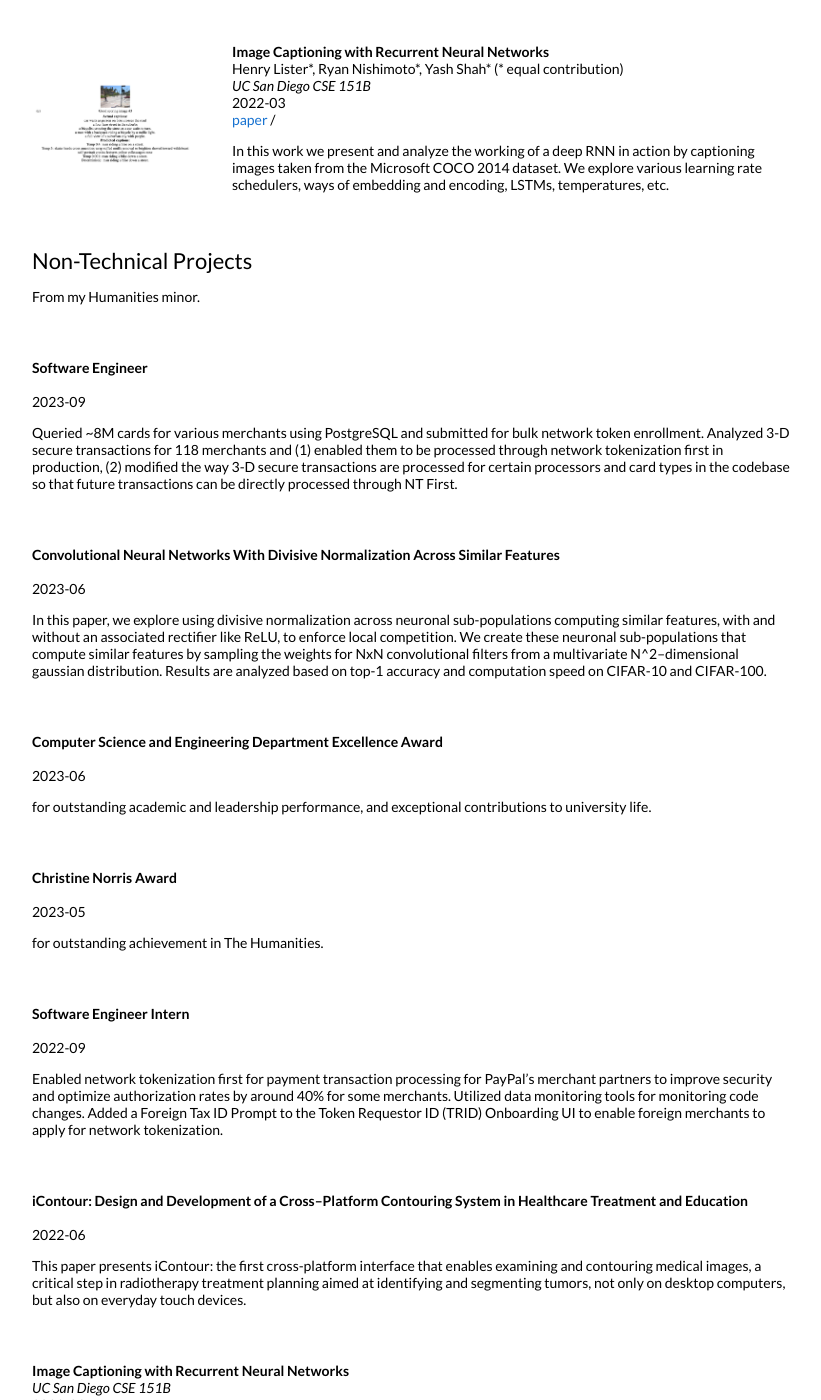
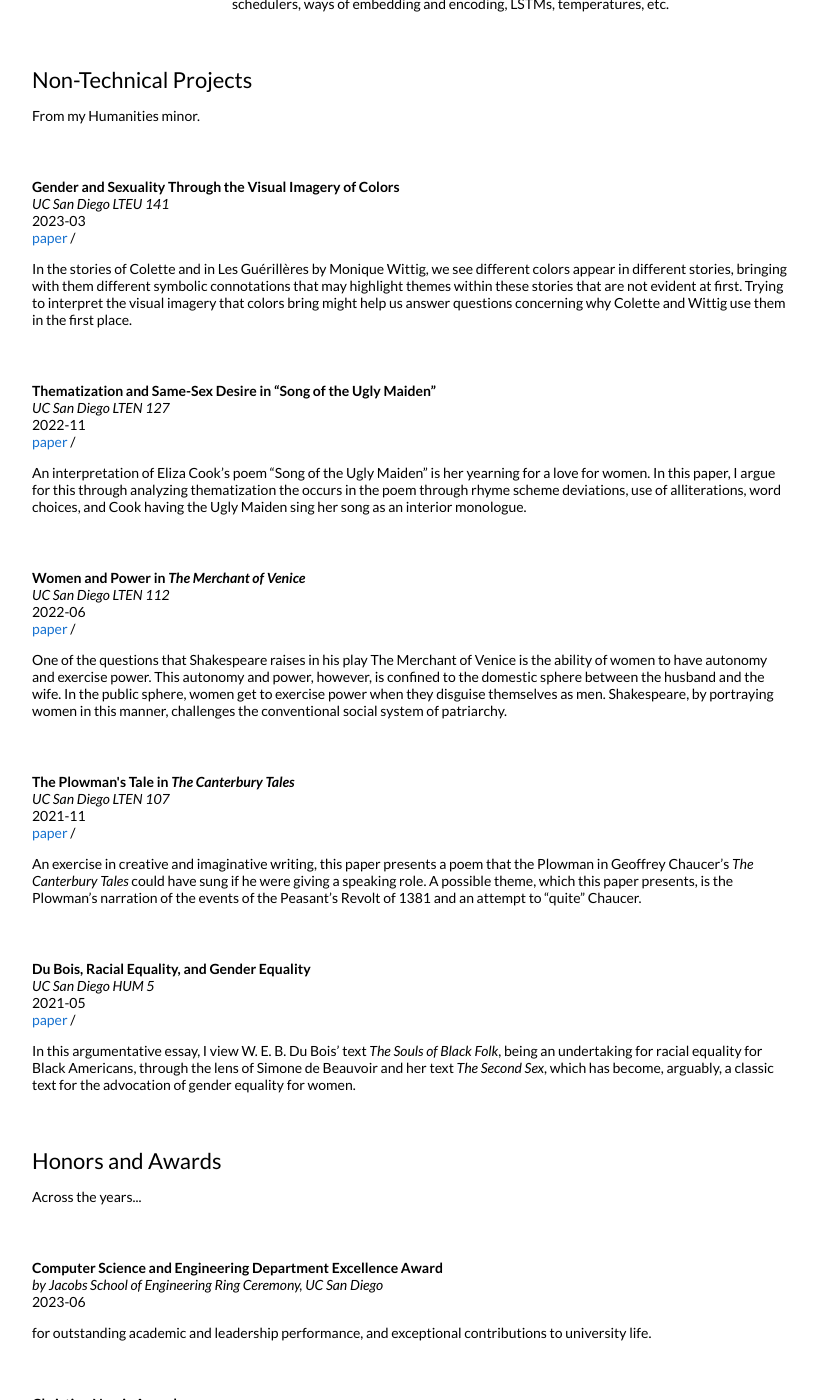
Before and after one commit to ynshah3/ynshah3.github.io, a Jekyll site: the page built from _posts/2023-09-01-paypal.markdown, in a window 1280 px wide and 1400 px high, scrolled down 1964 px. Shown: the whole window, without its empty margins (228-1049 px from the left). Built offline with Jekyll 4.4.1, drawn with Linux system fonts in a browser that asks for light colours; some of the changed text lies outside the part shown.

Commit message:
fix bugs

```diff
--- a/_layouts/default.html
+++ b/_layouts/default.html
@@ -66,7 +66,7 @@
             <td style="padding:2.5%;width:75%;vertical-align:middle">
               <h3>{{post.title}}</h3>
               <br>
-              {{post.authors}}
+              <em>{{post.authors}}</em>
 
               <br>
               {{ post.date | date: "%Y-%m" }}
@@ -123,15 +123,11 @@
             </td>
             <td style="padding:2.5%;width:75%;vertical-align:middle">
               <h3>{{post.title}}</h3>
-              <br>
               <em>{{post.company}}</em>
               <br>
               {{ post.period }}
 
               <br>
-              {% if post.team %}
-              <a href="{{post.team}}">team</a> /
-              {% endif %}
               {% if post.poster %}
               <a href="{{post.poster}}">poster</a> /
               {% endif %}
@@ -146,15 +142,6 @@
         <br>
         <br>
         <br>
-        <table style="width:100%;border:0px;border-spacing:0px;border-collapse:separate;margin-right:auto;margin-left:auto;">
-          <tr>
-            <td style="padding:2.5%;width:100%;vertical-align:middle">
-              <h2>Honors and Awards</h2>
-              <p>Across the years...
-              </p>
-            </td>
-          </tr>
-        </table>
         <table style="width:100%;border:0px;border-spacing:0px;border-collapse:separate;margin-right:auto;margin-left:auto;">
           <tr>
             <td style="padding:2.5%;width:100%;vertical-align:middle">
@@ -223,7 +210,7 @@
 
           {% for post in site.posts %}
           {% for cat in post.categories %}
-          {% if cat != 'humanities' %}
+          {% if cat == 'humanities' %}
           <tr>
             <td style="padding:2.5%;width:75%;vertical-align:middle">
               <h3>{{post.title}}</h3>
@@ -244,7 +231,15 @@
           {% endfor %}
           {% endfor %}
         </table>
-
+        <table style="width:100%;border:0px;border-spacing:0px;border-collapse:separate;margin-right:auto;margin-left:auto;">
+          <tr>
+            <td style="padding:2.5%;width:100%;vertical-align:middle">
+              <h2>Honors and Awards</h2>
+              <p>Across the years...
+              </p>
+            </td>
+          </tr>
+        </table>
         <table style="width:100%;border:0px;border-spacing:0px;border-collapse:separate;margin-right:auto;margin-left:auto;">
 
           {% for post in site.posts %}
@@ -254,7 +249,7 @@
             <td style="padding:2.5%;width:75%;vertical-align:middle">
               <h3>{{post.title}}</h3>
               <br>
-              <em>by {{post.conferrer}}</em>
+              <em>by {{post.conferer}}</em>
               <br>
               {{ post.date | date: "%Y-%m" }}
 
--- a/_posts/2021-08-01-optum.markdown
+++ b/_posts/2021-08-01-optum.markdown
@@ -4,7 +4,7 @@ title:  "Technology Development Intern"
 date: 2021-08-01 00:00:00 -0000
 period: 2021-06 to 2021-08
 image: /images/optum.png
-team: OptumRx
+company: Optum | Team OptumRx
 categories: industry
 ---
 Developed a client portal using React and TypeScript and made Axios calls to the server using React Redux to onboard clients and allow them to place requests for Optum’s API services. Performed interface and architecture design research before building the portal for seamless user experience. Influenced company executives by presenting the business benefits of my project at Shark Tank presentations.
--- a/_posts/2022-03-01-image_captioning.markdown
+++ b/_posts/2022-03-01-image_captioning.markdown
@@ -4,9 +4,8 @@ title: Image Captioning with Recurrent Neural Networks
 date: 2022-03-01 00:00:00 -0000
 course: UC San Diego CSE 151B
 image: /images/image_captioning.png
-
 paper: /pdfs/image_captioning.pdf
-authors: Henry Lister*, Ryan Nishimoto*, Yash Shah* (* equal contribution)
+authors: Henry Lister*, Ryan Nishimoto*, Yash Shah* (*equal contribution)
 categories: other
 ---
 In this work we present and analyze the working of a deep RNN in action by captioning images taken from the Microsoft COCO 2014 dataset. We explore various learning rate schedulers, ways of embedding and encoding, LSTMs, temperatures, etc.
--- a/_posts/2022-09-01-paypal.markdown
+++ b/_posts/2022-09-01-paypal.markdown
@@ -4,7 +4,8 @@ title:  "Software Engineer Intern"
 date: 2022-09-01 00:00:00 -0000
 period: 2022-06 to 2022-09
 image: /images/paypal.png
-team: Network Tokenization
+company: PayPal | Team Network Tokenization
 categories: industry
+poster: /images/paypal_poster.png
 ---
 Enabled network tokenization first for payment transaction processing for PayPal's merchant partners to improve security and optimize authorization rates by around 40% for some merchants. Utilized data monitoring tools for monitoring code changes. Added a Foreign Tax ID Prompt to the Token Requestor ID (TRID) Onboarding UI to enable foreign merchants to apply for network tokenization.
--- a/_posts/2023-09-01-paypal.markdown
+++ b/_posts/2023-09-01-paypal.markdown
@@ -4,7 +4,7 @@ title:  "Software Engineer"
 date: 2023-09-01 00:00:00 -0000
 period: 2023-07 to 2023-09
 image: /images/paypal.png
-team: Network Tokenization
+company: PayPal | Team Network Tokenization
 categories: industry
 ---
 Queried ~8M cards for various merchants using PostgreSQL and submitted for bulk network token enrollment. Analyzed 3-D secure transactions for 118 merchants and (1) enabled them to be processed through network tokenization first in production, (2) modified the way 3-D secure transactions are processed for certain processors and card types in the codebase so that future transactions can be directly processed through NT First.
```
Also changed, not shown: other parts of _layouts/default.html (+1 -1 lines), images/paypal_poster.png (added).
